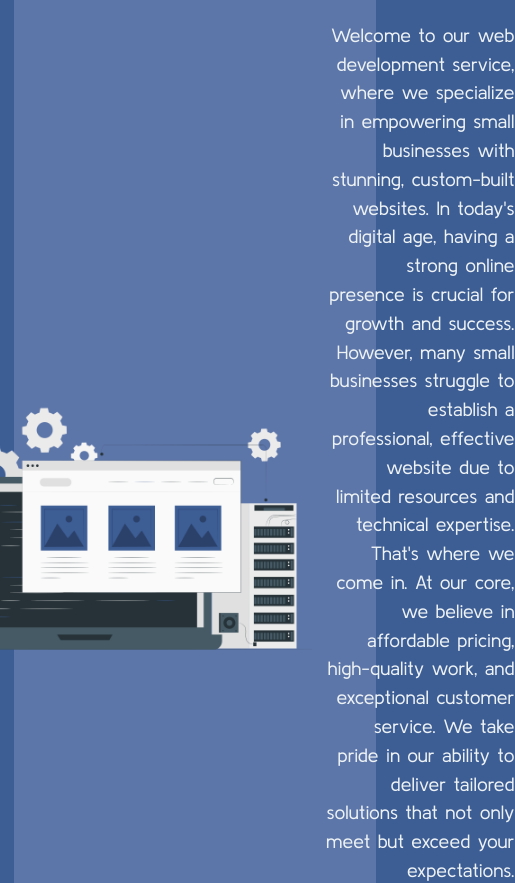
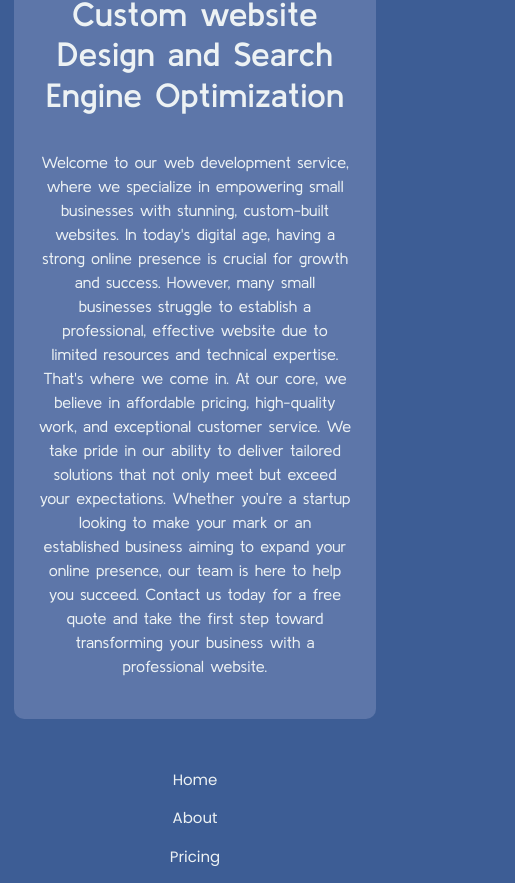
Before and after one commit to paullevental/Pk-Web-Design, a React (Vite) app: page /#/ in a window 390 px wide. Shown: the part 1192-2075 px from the top of the page, 515 px wide, since content can reach past the window. Built offline with nearby package versions, Linux system fonts and the light colour scheme.

Commit message:
Home Page and Routing Changes

```diff
--- a/package.json
+++ b/package.json
@@ -12,7 +12,8 @@
   "dependencies": {
     "bootstrap": "^5.3.3",
     "react": "^18.2.0",
-    "react-dom": "^18.2.0"
+    "react-dom": "^18.2.0",
+    "react-router-dom": "^6.23.1"
   },
   "devDependencies": {
     "@types/react": "^18.2.66",
--- a/src/components/Footer.tsx
+++ b/src/components/Footer.tsx
@@ -4,10 +4,9 @@ function Footer() {
             <footer className="inner-footer">
                 <ul className="nav nav-underline justify-content-center border-bottom pb-3 mb-3">
                     <li className="nav--footer"><a href="#" className="nav-footer px-2">Home</a></li>
-                    <li className="nav--footer"><a href="#" className="nav-footer px-2">Features</a></li>
+                    <li className="nav--footer"><a href="#" className="nav-footer px-2">About</a></li>
                     <li className="nav--footer"><a href="#" className="nav-footer px-2">Pricing</a></li>
-                    <li className="nav--footer"><a href="#" className="nav-footer px-2">FAQs</a></li>
-                    <li className="nav--footer"><a href="#" className="nav-footer px-2">About</a></li>
+                    <li className="nav--footer"><a href="#" className="nav-footer px-2">Contact Us</a></li>
                 </ul>
                 <p className="text-center">&copy; 2024 Company | pk Web Design</p>
             </footer>
--- a/src/components/Logo.tsx
+++ b/src/components/Logo.tsx
@@ -1,6 +1,4 @@
 import logo from '../assets/logo.png';
-
-console.log(logo);
 
 function Logo() {
     return (
--- a/src/components/NavBar.tsx
+++ b/src/components/NavBar.tsx
@@ -20,7 +20,7 @@ function NavBar() {
                     <a className="nav-link" href="#">About</a>
                 </li>
                 <li className="nav-item">
-                    <a className="nav-link" href="#">Work</a>
+                    <a className="nav-link" href="#">Pricing</a>
                 </li>
                 <li className="nav-item">
                     <a className="nav-link" href="#">Contact Us</a>
--- a/src/css/home.css
+++ b/src/css/home.css
@@ -72,7 +72,8 @@ body {
 .inner-home-main p {
     font-size: 1.2rem;
     font-family: 'KulimPark-Regular';
-    margin: 0;
+    max-width: 90%;
+    margin-left: auto;
 }
 
 .inner-home-main-right h2 {
@@ -85,6 +86,8 @@ body {
     width: 450px;
     height: 450px;
 }
+
+/* Responsive Media CSS */
 
 @media screen and (max-width: 1300px) {
     .inner-home-container {
@@ -102,15 +105,42 @@ body {
 }
 
 
-/* Responsive Media CSS */
-
-
-@media screen and (max-width: 900px) {
+@media screen and (max-width: 1060px) {
     .home-container {
         max-width: 100%;
         width: 100%;
         margin: auto;
         padding: 4rem 0rem 3rem 0rem;
+    }
+
+    .inner-home-main {
+        display: inline;
+    }
+
+    .inner-home-main-left,
+    .inner-home-main-right {
+        justify-content: center;
+        text-align: center;
+    }
+
+    .inner-home-main p {
+        font-size: 1.1rem;
+        max-width: 100%;
+    }
+
+}
+
+
+@media screen and (max-width: 900px) {
+
+    .inner-home-main-right p {
+        font-size: 1rem;
+    }
+
+
+    #website-img {
+        width: 250px;
+        height: 250px;
     }
 }
 
@@ -137,6 +167,7 @@ body {
     .home-container {
         padding-top: 0rem;
         padding-bottom: 0rem;
+        height: 70vh;
     }
 
     .web-title {
@@ -148,8 +179,11 @@ body {
     }
 
     #home-page-img {
-        width: 175px;
-        height: 175px;
+        width: 200px;
+        height: 200px;
     }
 
+    .home-main {
+        padding-top: 0;
+    }
 }
```
Also changed, not shown: src/About.tsx (added, +13 -0 lines), src/App.tsx (+7 -0 lines), src/Contact.tsx (added), src/Work.tsx (added), 1 other file (tests, documents, lock files or other folders).
